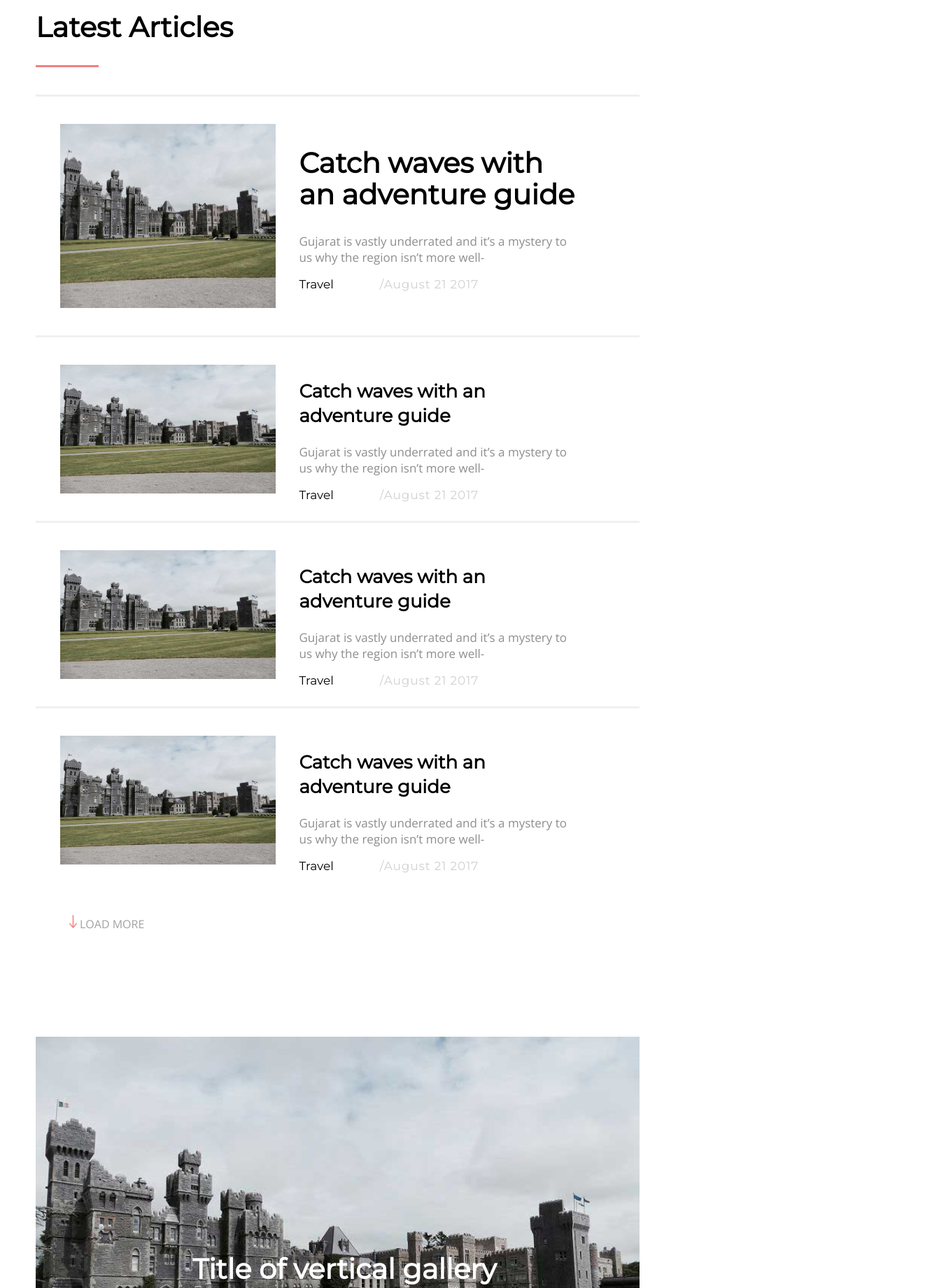
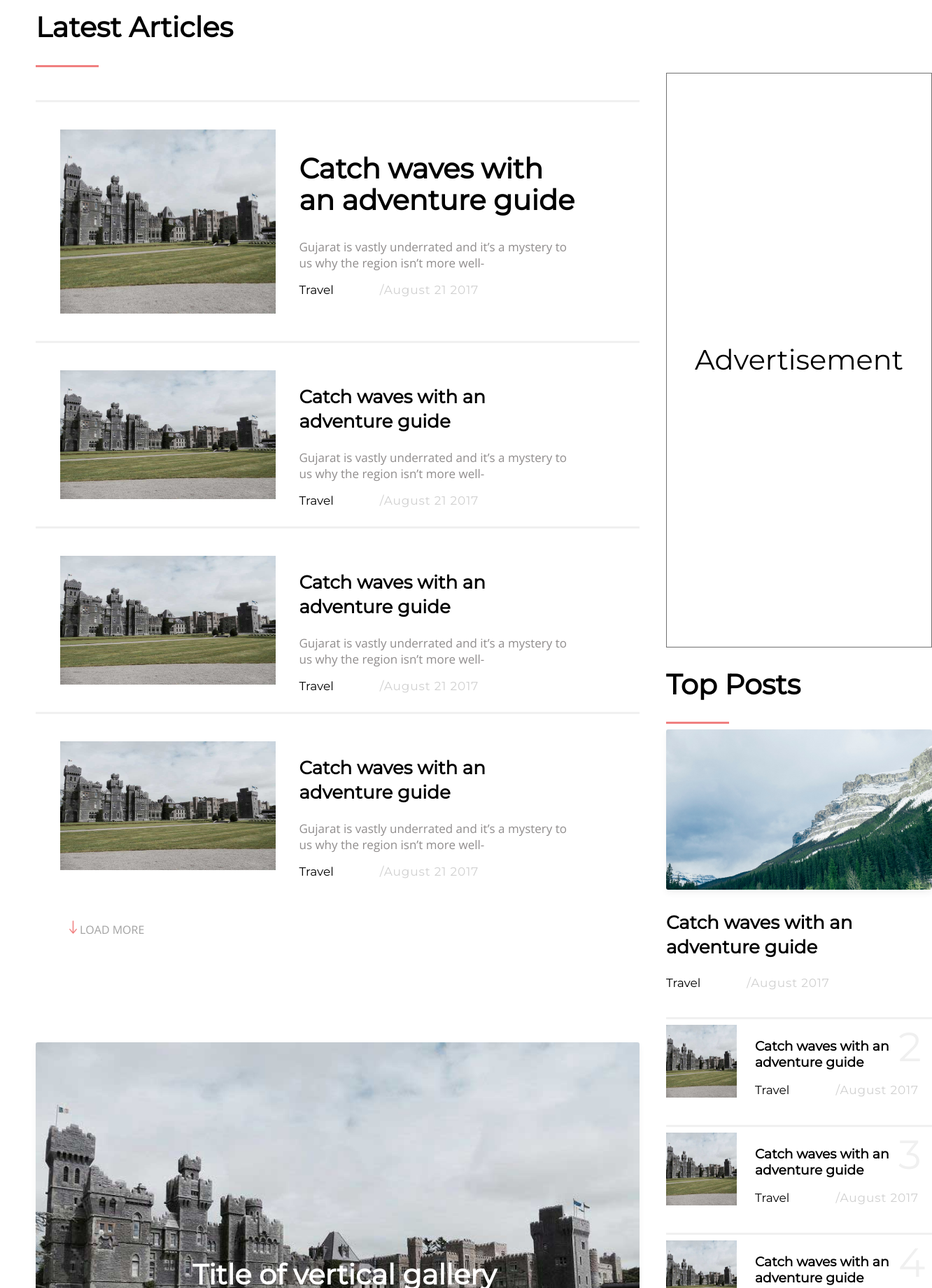
Before and after one commit to Sumit70421/React-blog-app, a React (Create React App) app: page /nav2 in a window 1280 px wide. Shown: the part 1700-3540 px from the top of the page at 70% size, 1332 px wide, since content can reach past the window. Built offline with nearby package versions, Linux system fonts and the light colour scheme.

Commit message:
First Page almost complete

```diff
--- a/src/css/latestarticle.css
+++ b/src/css/latestarticle.css
@@ -13,3 +13,6 @@
 .arList{
     margin-left: 43px;
 }
+.split{
+    display: flex;
+}
--- a/src/latestArticles.js
+++ b/src/latestArticles.js
@@ -1,6 +1,7 @@
 import { Component } from "react";
 import './css/latestarticle.css'
 import ArticleList from "./splitComps/articleList";
+import RightSplit from "./splitComps/rightSplit";
 class LatestArticle extends Component{
     render() {
         return (
@@ -9,6 +10,7 @@ class LatestArticle extends Component{
                 <hr id="listLine" />
                 <div className="split">
                     <ArticleList />
+                    <RightSplit />
                 </div>
             </div>
         )
--- a/src/splitComps/articleList.css
+++ b/src/splitComps/articleList.css
@@ -69,6 +69,9 @@
     background-size: cover;
     position: relative;
     margin-top: 150px;
+    box-shadow: 0px 5px 10px #0000000D;
+    border-radius: 3px;
+    opacity: 1;
 }
 
 .masterImage > h2{
--- /dev/null
+++ b/src/splitComps/rightSplit.css
@@ -0,0 +1,72 @@
+.rightSplit{
+    width: 390px;
+    margin-left: 38px;
+}
+.Advert{
+    display: flex;
+    border: 1px solid #707070;
+    align-items: center;
+    justify-content: center;
+    height: 819px;
+    letter-spacing: 0px;
+    color: #000000;
+    opacity: 1;
+    font-family: 'Montserrat', sans-serif;
+    font-size: 40px;
+    line-height: 40px;
+}
+
+.topPost > h2{
+    font-family: 'Montserrat', sans-serif;
+    font-size: 40px;
+    line-height: 40px;
+}
+.topPost >img {
+    box-shadow: 0px 5px 10px #0000000D;
+    border-radius: 3px;
+    opacity: 1;
+}
+.topCard > h3{
+    width: 278px;
+    height: 67px;
+    font-size: 26px;
+    font-family: 'Montserrat', sans-serif;
+    line-height: 35px;
+    letter-spacing: 0px;
+    color: #000000;
+    opacity: 1;
+}
+.cardHr{
+    width: 380px;
+    margin-left: 0px;
+    margin-top: 39px;
+}
+.lowerCards > img{
+    width: 101px;
+    height: 104px;
+}
+
+.lowerCards > h3{
+    display: inline-block;
+    width: 238px;
+    height: 67px;
+}
+.lowerCards{
+    display: flex;
+    font-family: 'Montserrat', sans-serif;
+    position: relative;
+}
+.textCard{
+    margin-left: 26px;
+}
+.Number{
+    position: absolute;
+    right: 15px;
+    bottom: 19px;
+    width: 33px;
+    height: 89px;
+    letter-spacing: 1.48px;
+    color: #F0F0F0;
+    opacity: 1;
+    font-size: 58px;
+}
--- /dev/null
+++ b/src/splitComps/rightSplit.js
@@ -0,0 +1,54 @@
+import './rightSplit.css'
+import TopImage from './../imgs/topimage.jpg'
+import LowerImage from './../imgs/itemImage.jpg'
+const RightSplit = ()=>{
+    return(
+        <div className="rightSplit">
+            <div className="Advert">
+                <p>Advertisement</p>
+            </div>
+            <div className="topPost">
+                <h2>Top Posts</h2>
+                <hr className="latestHr" />
+                <img src={TopImage} alt="TopImage" />
+                <div className="topCard">
+                    <h3>Catch waves with an adventure guide</h3>
+                    <span className="Type">Travel</span> <span className="date"> /August 2017</span>
+                    <span className="Number">1</span>
+                </div>
+                <hr className="cardHr" />
+                <div className="lowerCards">
+
+                    <img src={LowerImage} alt="LowerImage" />
+                    <div className="textCard">
+                        <h3>Catch waves with an adventure guide</h3>
+                        <span className="Type">Travel</span> <span className="date"> /August 2017</span>
+                    </div>
+                    <span className="Number">2</span>
+                </div>
+                <hr className="cardHr" />
+                <div className="lowerCards">
+
+                    <img src={LowerImage} alt="LowerImage" />
+                    <div className="textCard">
+                        <h3>Catch waves with an adventure guide</h3>
+                        <span className="Type">Travel</span> <span className="date"> /August 2017</span>
+                    </div>
+                    <span className="Number">3</span>
+                </div>
+                <hr className="cardHr" />
+                <div className="lowerCards">
+
+                    <img src={LowerImage} alt="LowerImage" />
+                    <div className="textCard">
+                        <h3>Catch waves with an adventure guide</h3>
+                        <span className="Type">Travel</span> <span className="date"> /August 2017</span>
+                    </div>
+                    <span className="Number">4</span>
+                </div>
+            </div>
+        </div>
+    )
+}
+
+export default RightSplit
```
Also changed, not shown: src/imgs/topimage.jpg (added).
